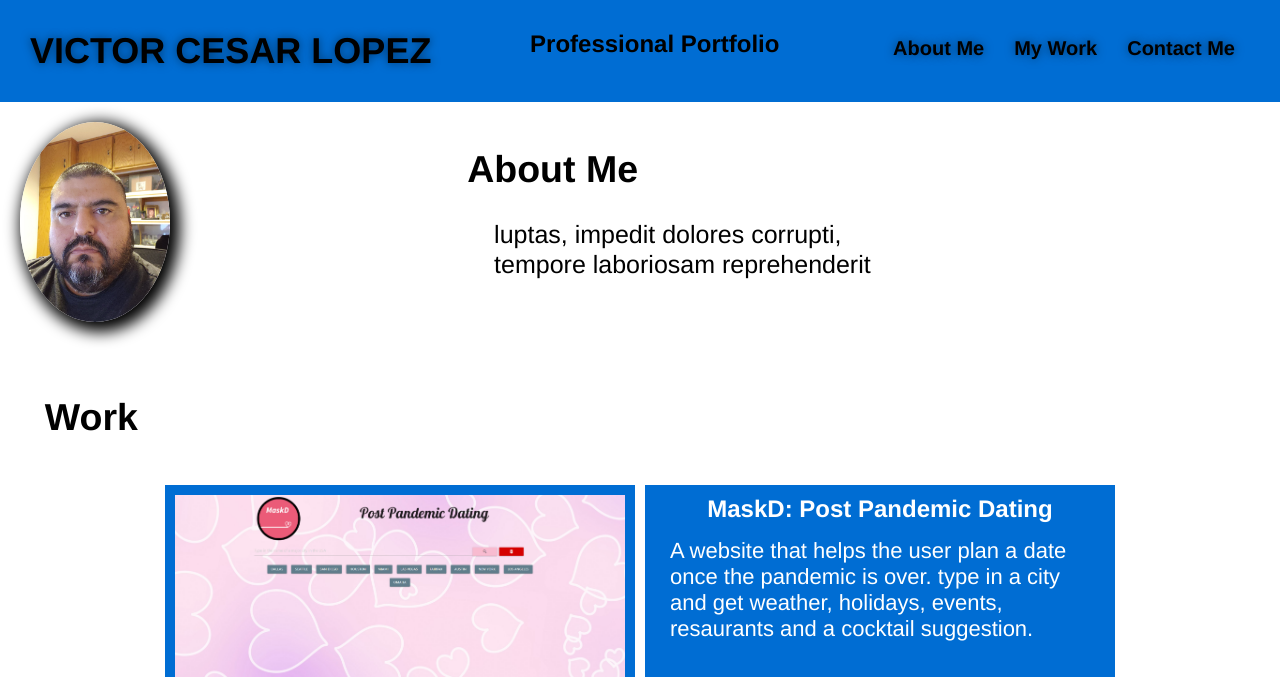
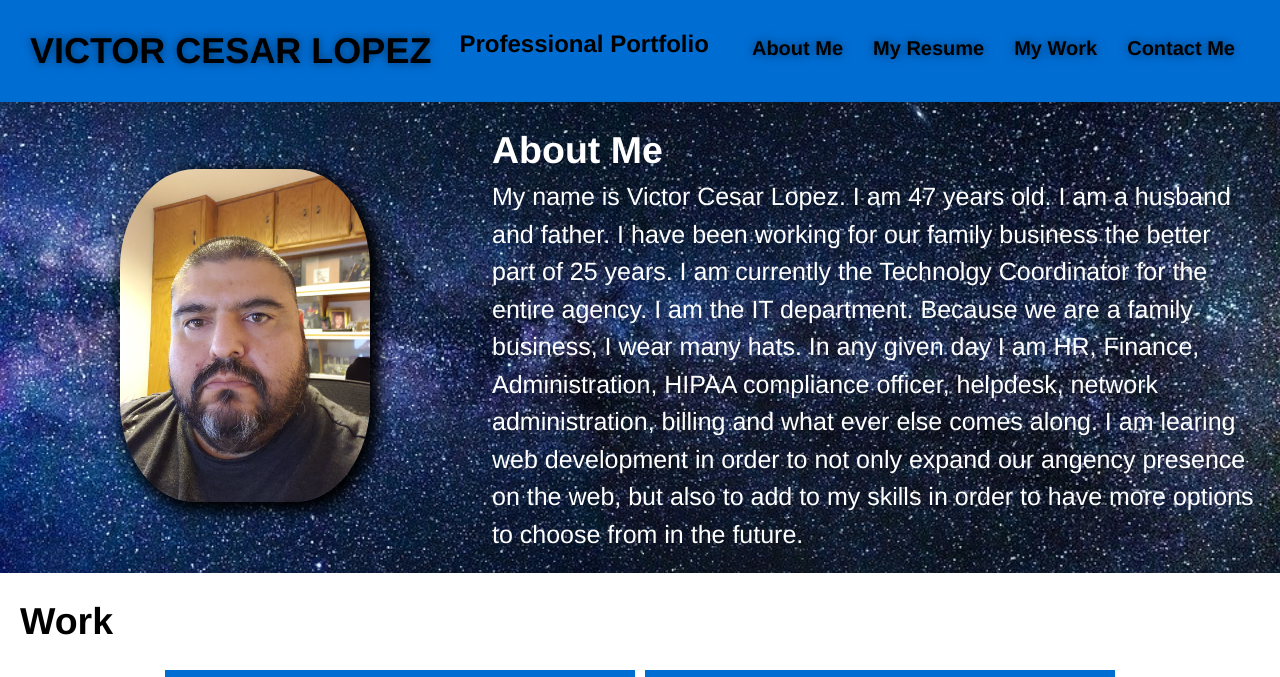
Before and after one commit to civ187/portfolio, a plain HTML site: page index.html in a window 1280 px wide. Shown: the top 677 px of the page. Drawn offline with Linux system fonts and the light colour scheme.

Commit message:
upated css, resume, html

```diff
--- a/assets/css/style.css
+++ b/assets/css/style.css
@@ -71,7 +71,7 @@ header nav ul li a:hover{
 }
 
 .hero {
-    background-image: url("../images/KingKong.jpg");
+    background-image: url("../images/milky-way.jpg");
     background-size: cover;
     background-position: 100%;
     background-attachment: fixed;
@@ -99,30 +99,31 @@ header nav ul li a:hover{
     padding: 20px;
 }
 .hero-img {
-    flex: 1 20%;
-    margin: 20px;
-    /* border-radius: 50%;     */
+    padding-right: 8%;
+    padding-top: 1%;
+    padding-bottom: 1%;
+    align-self: center;
 }
 
 .hero-img img {
-    max-width: 150px;
-    border-radius: 50%;
+    max-width: 250px;
+    border-radius: 30%;
     box-shadow: 5px 5px 15px 5px #000000;
 }
 
 .title {
     width: 60%;
     text-align: left;
-    margin: 3.5%;
+    margin: 20px;
     font-size: 25px;
-    line-height: 1.2;
+    line-height: 1.5;
 }
 
-.bio {
+/* .bio {
     margin: 3.5%;
     width: 50%;
     text-align: left;
-}
+} */
 
 .grid-container-wrapper {
     display: flex;
--- a/index.html
+++ b/index.html
@@ -19,6 +19,9 @@
                     <a href="#about-me">About Me</a>
                 </li>
                 <li>
+                    <a href="./assets/images/Victor Cesar Lopez resume.pdf">My Resume</a>
+                </li>
+                <li>
                     <a href="#my-work">My Work</a>
                 </li>
                 <li>
@@ -32,13 +35,18 @@
         <div class="hero-img">
             <img src="./assets/images/portrait.jpg" alt="" />
         </div>
-            <div id ="about-me" class="title">
+            <div id ="about-me" class="title"style="color: white;">
             <h1>About Me</h1>
 
-        <div class="bio">
-            <p> luptas, impedit dolores corrupti, tempore laboriosam reprehenderit
+        <div class="bio" style="color: white;">
+            <p> My name is Victor Cesar Lopez.  I am 47 years old.  I am a husband and father.  I have been working for our family business the better part of 25 years.  I am currently the
+                Technolgy Coordinator for the entire agency.  I am the IT department.  Because we are a family business, I wear many hats.  In any given day I am HR, Finance, Administration, HIPAA compliance officer,
+                helpdesk, network administration, billing and what ever else comes along.  I am learing web development in order to not only expand our angency presence on the web, but also to add to my skills in order
+                to have more options to choose from in the future.
+
             </p>
         </div>
+
        </div>
     </Section>
 
@@ -46,7 +54,7 @@
 
     <section id="my-work">
         <div class="title">
-            <h2>Work</h2>
+            <h1>Work</h1>
         </div>
         <div class="grid-container-wrapper">
             <div class="grid-container">
```
Also changed, not shown: assets/images/milky-way.jpg (added), 1 other file.
